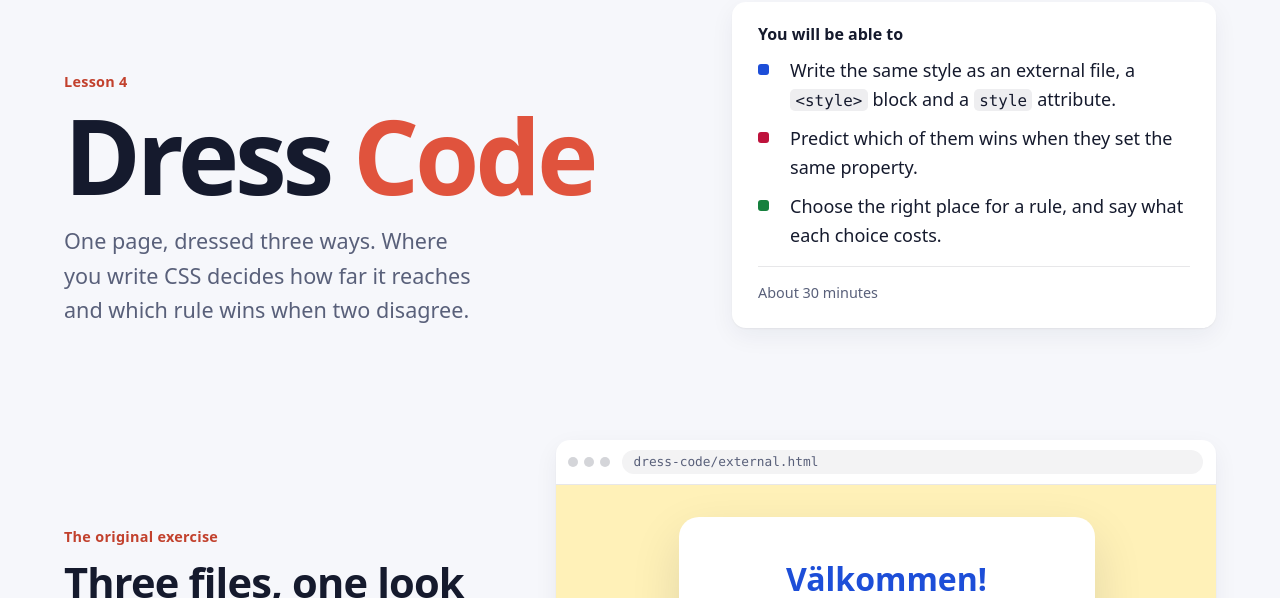
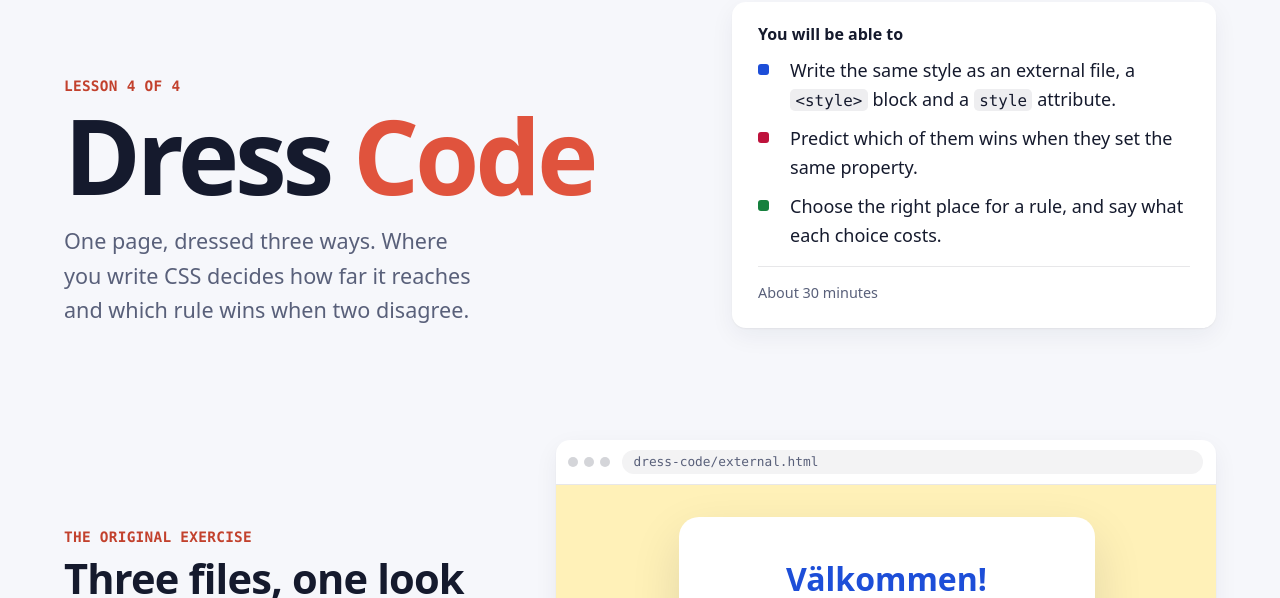
Before and after one commit to abdimannor/dress-code, a website: page index.html in a window 1280 px wide. Shown: the part 150-748 px from the top of the page. Drawn offline with Linux system fonts and the light colour scheme.

Commit message:
Lesson label: same wording and style as the other three lessons

```diff
--- a/course.css
+++ b/course.css
@@ -84,3 +84,6 @@
 :root:not([data-motion="off"]) .course-complete li:nth-child(3) { animation-delay: 120ms; }
 :root:not([data-motion="off"]) .course-complete li:nth-child(4) { animation-delay: 180ms; }
 @keyframes course-rise { from { opacity: 0; transform: translateY(8px); } }
+
+/* Shared with the other lessons: the small label above the title. */
+.eyebrow { display: block; margin: 0 0 .9rem; font: 600 .8rem/1 ui-monospace, SFMono-Regular, Menlo, monospace; letter-spacing: .08em; text-transform: uppercase; color: var(--accent-ink); }
--- a/index.html
+++ b/index.html
@@ -169,7 +169,7 @@
   <main class="wrap">
     <header class="hero">
       <div>
-        <p class="eyebrow rise">Lesson 4</p>
+        <p class="eyebrow rise">Lesson 4 of 4</p>
         <h1 class="rise" style="--i:1">Dress <span>Code</span></h1>
         <p class="lede rise" style="--i:2">One page, dressed three ways. Where you write CSS decides how far it reaches and which rule wins when two disagree.</p>
       </div>
```
